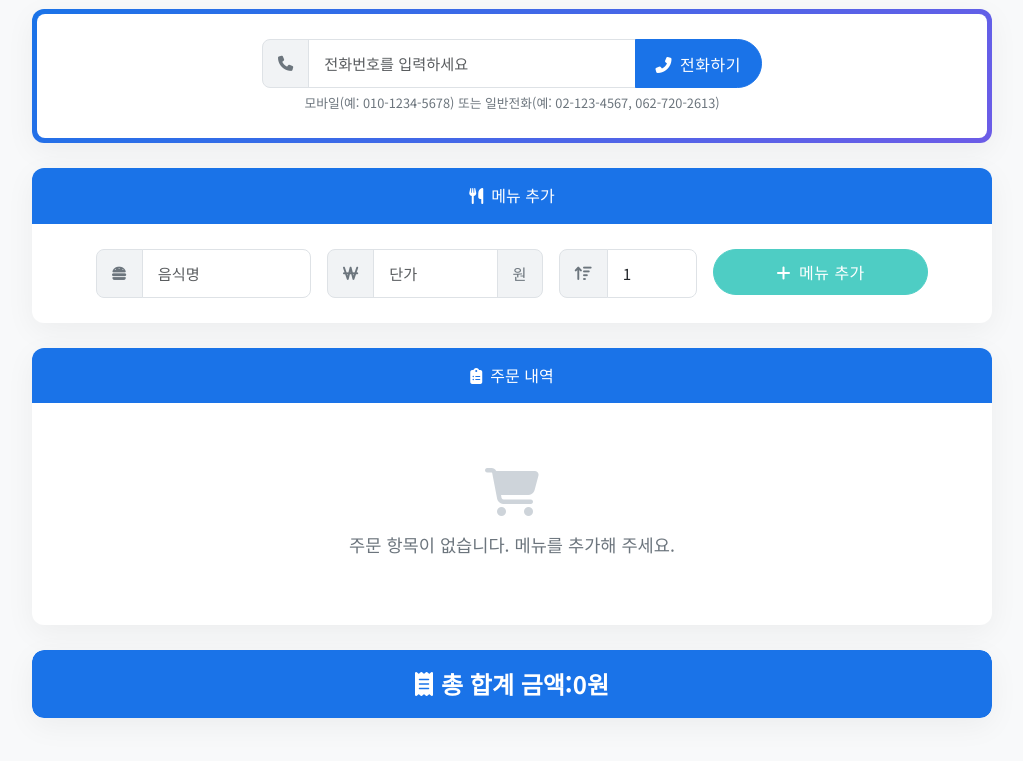
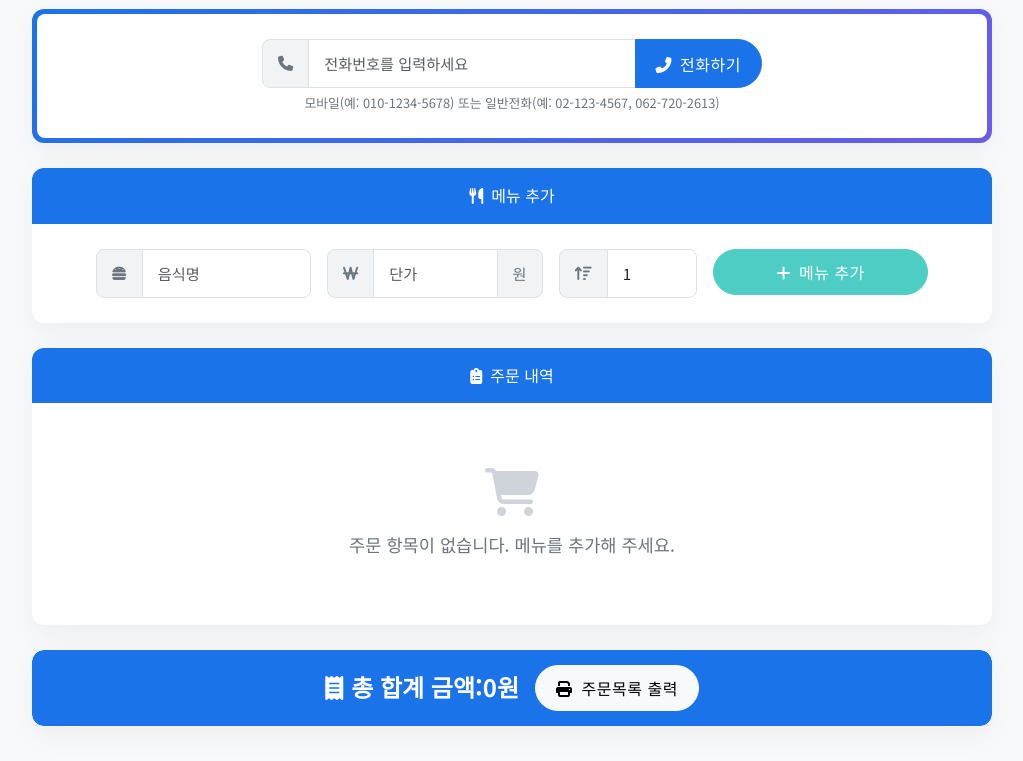
Before and after one commit to sungce/order, a plain HTML site: page index.html in a window 1280 px wide. Shown: the part 103-864 px from the top of the page, without its empty margins (128-1151 px from the left). Drawn offline with nearby package versions, Linux system fonts and the light colour scheme.

Commit message:
Update index.html

```diff
--- a/index.html
+++ b/index.html
@@ -459,6 +459,9 @@
         <div class="card fade-in total-card">
             <div class="total-one-line">
                 <i class="fas fa-receipt me-2"></i>총 합계 금액: <span id="totalAmount">0</span> 원
+                <button id="printButton" class="btn btn-light ms-3" onclick="printOrderList()">
+                    <i class="fas fa-print me-1"></i> 주문목록 출력
+                </button>
             </div>
         </div>
     </div>
```
